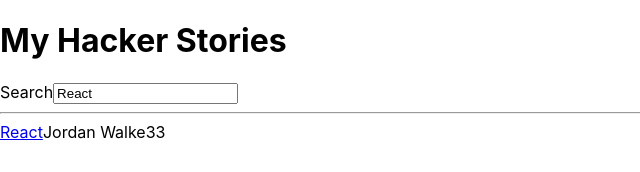
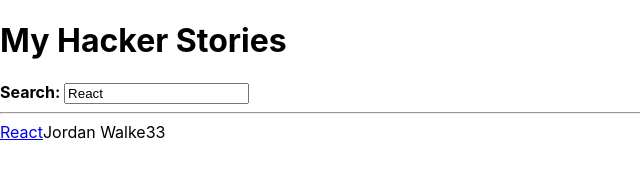
Before and after one commit to alfauramo/react-practice, a React (Create React App) app: page / in a window 1280 px wide. Shown: the top 172 px of the page, without its empty margins (0-640 px from the left). Built offline with nearby package versions, Linux system fonts and the light colour scheme.

Commit message:
Label of input like children of comp

```diff
--- a/src/components/Input.js
+++ b/src/components/InputWithLabel.js
@@ -1,12 +1,12 @@
 import React from 'react';
 
-const Input = props => {
+const InputWithLabel = props => {
 
-    const {id, label, value, onInputChange, type = 'text'} = props;
+    const {id, value, onInputChange, type = 'text', children} = props;
 
     return(
         <>
-            <label htmlFor={id}>{label}</label>
+            <label htmlFor={id}>{children}</label>
 
             <input
                 id={id}
@@ -18,4 +18,4 @@ const Input = props => {
     );
 };
 
-export default Input;
+export default InputWithLabel;
--- a/src/components/Search.js
+++ b/src/components/Search.js
@@ -1,15 +1,17 @@
 import React from 'react';
-import Input from './Input';
+import InputWithLabel from './InputWithLabel';
 
 const Search = ({ search, onSearch }) => {
 
     return (
-        <Input
+        <InputWithLabel
             id="search"
             label="Search"
             value={search}
             onInputChange={onSearch}
-        />
+        >
+            <strong>Search: </strong>
+        </InputWithLabel>
     );
 }
 
```
